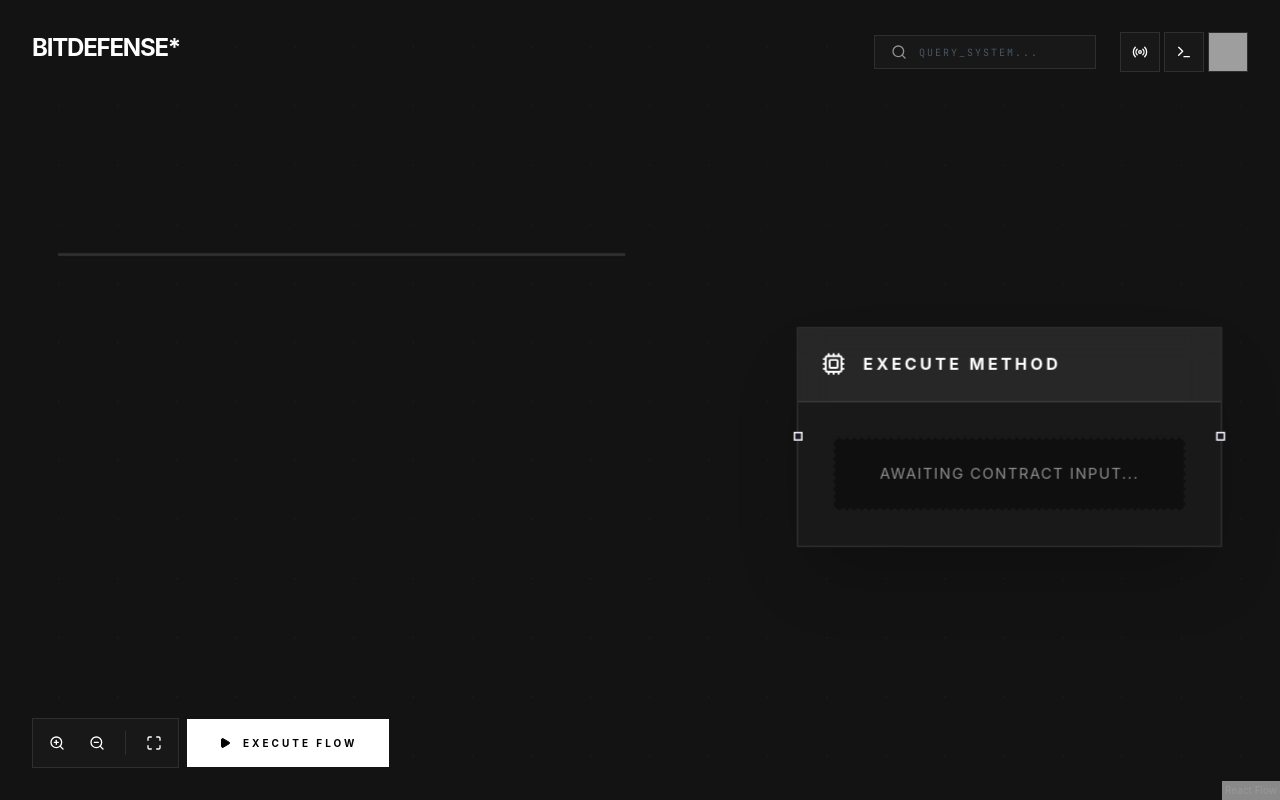
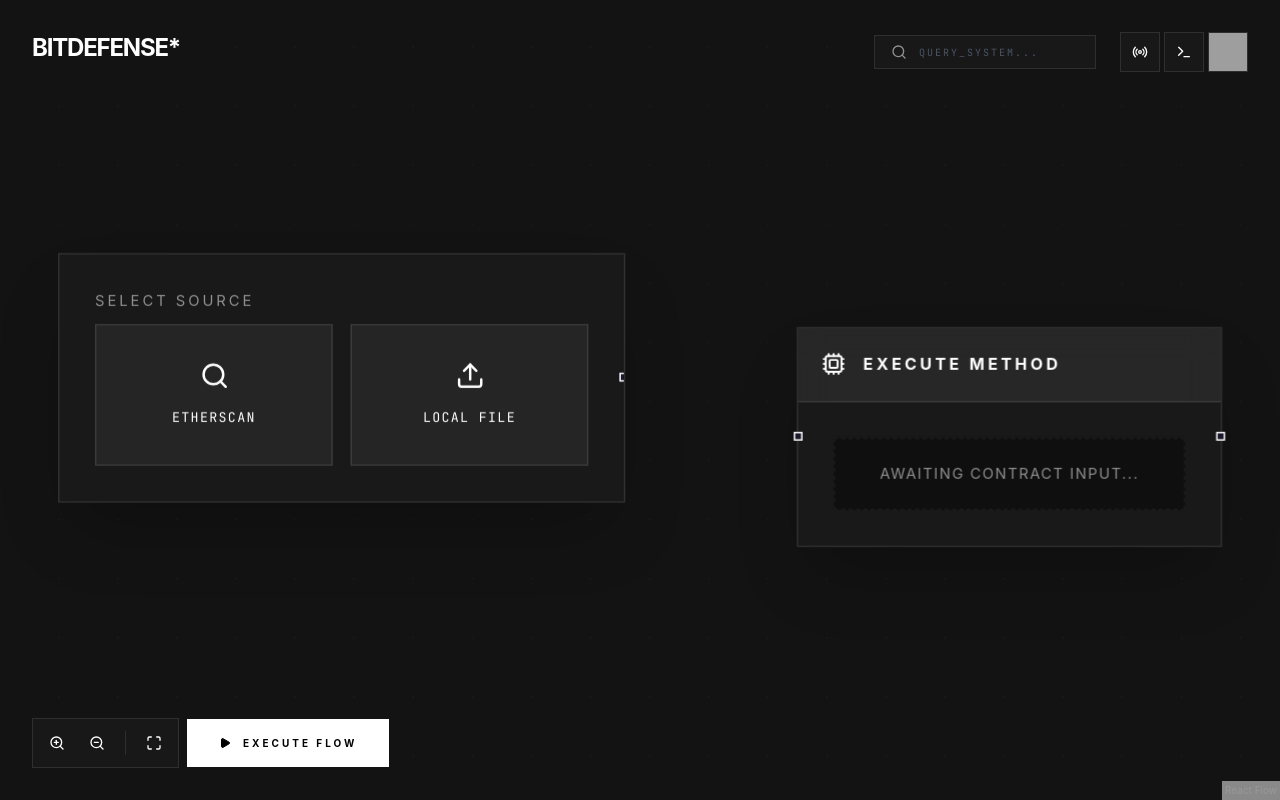
Before and after one commit to BitDefense/frontend, a Next.js app: page /dashboard in a window 1280 px wide. Built offline with nearby package versions, Linux system fonts and the light colour scheme; grey boxes are pictures that could not be loaded.

Commit message:
feat(nodes): implement SOURCE and INPUT steps for AddNewContractNode

```diff
--- a/components/nodes/add-new-contract-node.tsx
+++ b/components/nodes/add-new-contract-node.tsx
@@ -3,6 +3,7 @@
 import React, { useState } from 'react';
 import { Handle, Position } from '@xyflow/react';
 import { Network, Search, Upload, Check, X, ChevronDown, ArrowRight, ArrowLeft } from 'lucide-react';
+import { parseSolidityVariables } from '@/lib/solidity-parser';
 
 export type WizardStep = 'SOURCE' | 'INPUT' | 'MAPPING' | 'SAVED';
 
@@ -26,9 +27,85 @@
     mappings: {}
   });
 
+  const renderSourceStep = () => (
+    <div className="p-6 space-y-4">
+      <div className="text-[10px] uppercase tracking-[0.2em] text-[#919191] mb-2">Select Source</div>
+      <div className="grid grid-cols-2 gap-3">
+        <button
+          onClick={() => { setData({...data, source: 'etherscan'}); setStep('INPUT'); }}
+          className="flex flex-col items-center gap-3 p-6 bg-white/5 border border-white/10 hover:bg-white/10 transition-colors w-full"
+        >
+          <Search className="w-5 h-5 text-white" />
+          <span className="text-[9px] font-mono uppercase tracking-widest text-white">Etherscan</span>
+        </button>
+        <button
+          onClick={() => { setData({...data, source: 'file'}); setStep('INPUT'); }}
+          className="flex flex-col items-center gap-3 p-6 bg-white/5 border border-white/10 hover:bg-white/10 transition-colors w-full"
+        >
+          <Upload className="w-5 h-5 text-white" />
+          <span className="text-[9px] font-mono uppercase tracking-widest text-white">Local File</span>
+        </button>
+      </div>
+    </div>
+  );
+
+  const renderInputStep = () => {
+    if (data.source === 'etherscan') {
+      return (
+        <div className="p-6 space-y-6">
+          <div className="flex items-center gap-2 text-[10px] uppercase tracking-widest text-[#919191]">
+            <button onClick={() => setStep('SOURCE')}><ArrowLeft className="w-3 h-3"/></button>
+            Etherscan Details
+          </div>
+          <div className="space-y-4">
+            <input
+              type="text"
+              placeholder="Contract Address"
+              className="w-full bg-black/40 border border-white/5 p-3 text-[11px] font-mono text-white focus:outline-none focus:border-white/20"
+              value={data.address}
+              onChange={(e) => setData({...data, address: e.target.value})}
+            />
+            <select
+              className="w-full bg-black/40 border border-white/5 p-3 text-[11px] font-mono text-white appearance-none"
+              value={data.network}
+              onChange={(e) => setData({...data, network: e.target.value})}
+            >
+              <option value="ethereum">Ethereum Mainnet</option>
+            </select>
+          </div>
+          <button
+            onClick={() => {
+              // Simulated fetch of Example contract
+              const exampleCode = `contract Example { public uint256 totalSupply; constructor() { totalSupply = 1 ether; } }`;
+              const vars = parseSolidityVariables(exampleCode);
+              setData({...data, code: exampleCode, variables: vars});
+              setStep('MAPPING');
+            }}
+            className="w-full bg-white text-black py-3 text-[10px] font-bold uppercase tracking-widest hover:bg-neutral-200"
+          >
+            Download & Parse
+          </button>
+        </div>
+      );
+    }
+    // For MVP, if source is 'file', we can just show a placeholder or basic upload UI
+    return (
+      <div className="p-6 space-y-6 text-center">
+        <div className="flex items-center gap-2 text-[10px] uppercase tracking-widest text-[#919191]">
+          <button onClick={() => setStep('SOURCE')}><ArrowLeft className="w-3 h-3"/></button>
+          File Upload
+        </div>
+        <div className="border border-dashed border-white/10 p-12 text-[10px] text-[#919191] uppercase tracking-widest">
+          Drag & Drop .sol
+        </div>
+      </div>
+    );
+  };
+
   return (
     <div className="relative w-96 bg-[#1b1b1b]/90 backdrop-blur-md border border-white/10 shadow-2xl rounded-none overflow-hidden">
-      {/* Step rendering will go here */}
+      {step === 'SOURCE' && renderSourceStep()}
+      {step === 'INPUT' && renderInputStep()}
       <Handle type="source" position={Position.Right} className="w-3 h-3 bg-[#131313] border border-white !rounded-none" />
     </div>
   );
```
